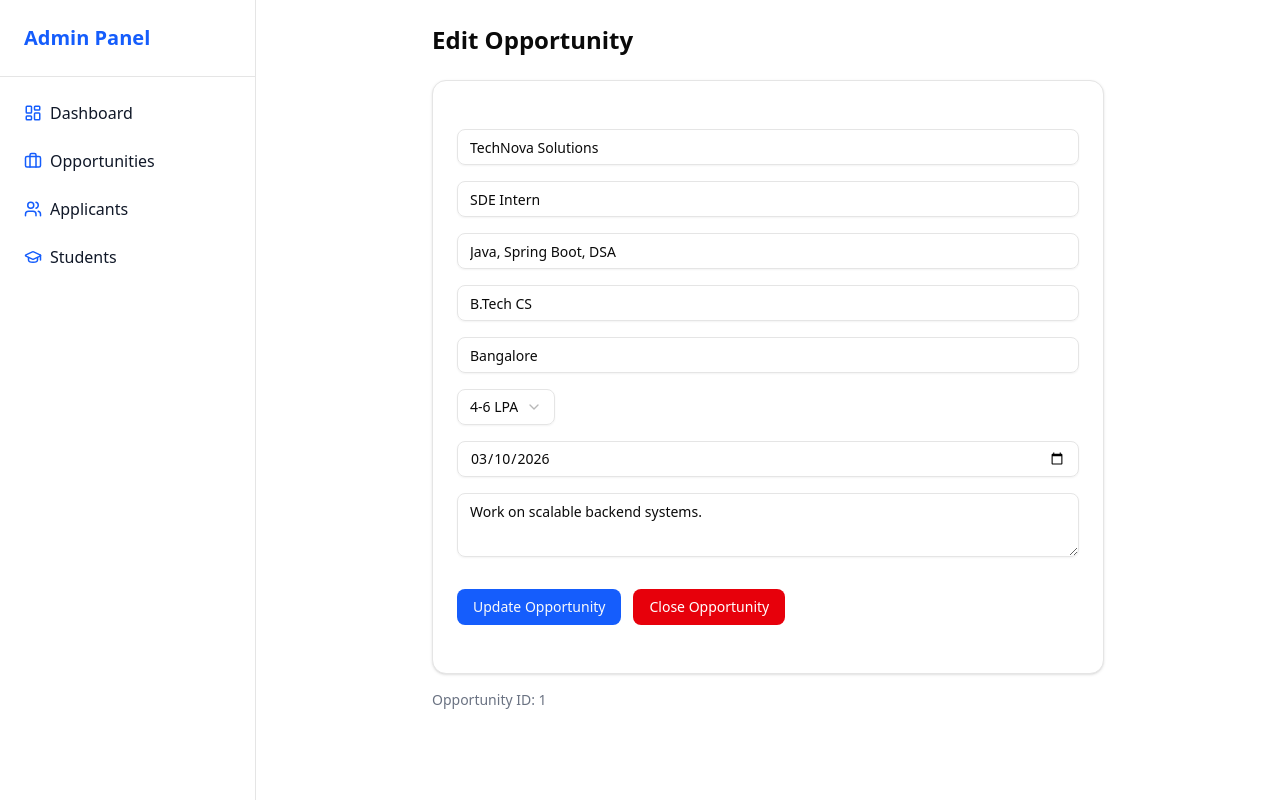
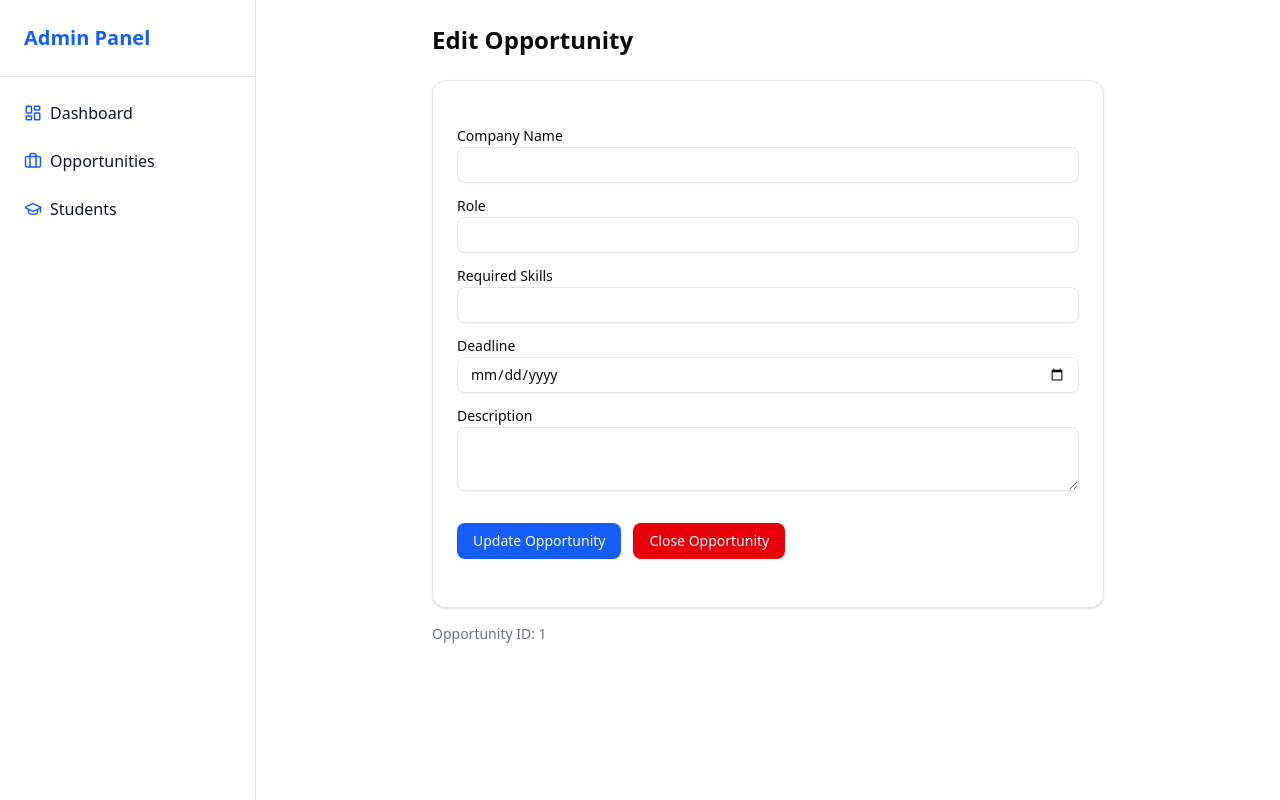
Before and after one commit to Aman-Ingale/coding-savvy-placement-portal, a Next.js app: page /admin/opportunities/1/edit in a window 1280 px wide. Built offline with nearby package versions, Linux system fonts and the light colour scheme; no server answers; the database is empty.

Commit message:
linked admin pages to db

```diff
--- a/app/admin/opportunities/[id]/edit/page.jsx
+++ b/app/admin/opportunities/[id]/edit/page.jsx
@@ -5,22 +5,46 @@ import { Input } from "@/components/ui/input";
 import { Button } from "@/components/ui/button";
 import { Textarea } from "@/components/ui/textarea";
 import { Card, CardContent } from "@/components/ui/card";
-import { Select, SelectTrigger, SelectValue, SelectContent, SelectItem } from "@/components/ui/select";
+import { Label } from "@/components/ui/label";
+import { useEffect, useState } from "react";
+import { getOpportunityById, updateOpportunity } from "@/app/actions/opportunities.actions";
 
 export default function EditOpportunityPage() {
   const { id } = useParams();
 
-  // Mock existing opportunity data (later fetch from backend)
-  const opportunity = {
-    company: "TechNova Solutions",
-    role: "SDE Intern",
-    skills: "Java, Spring Boot, DSA",
-    eligibility: "B.Tech CS",
-    location: "Bangalore",
-    package: "4-6 LPA",
-    deadline: "2026-03-10",
-    description: "Work on scalable backend systems.",
+  const [opportunity, setOpportunity] = useState(null);
+
+  useEffect(() => {
+    async function getData() {
+      const temp = await getOpportunityById(id);
+      setOpportunity(temp?.data || {});
+    }
+    if (id) getData();
+  }, [id]);
+
+  const handleFieldChange = (field, value) => {
+    setOpportunity((prev) => ({ ...(prev || {}), [field]: value }));
   };
+
+  const handleUpdate = async () => {
+    const updated = {
+      ...opportunity,
+      deadline: new Date(opportunity.deadline).toISOString(),
+    };
+    setOpportunity(updated);
+    await updateOpportunity(id, updated);
+  };
+
+  const handleClose = async () => {
+    const updated = {
+      ...opportunity,
+      status: "closed",
+    };
+    setOpportunity(updated);
+    await updateOpportunity(id, updated);
+  };
+
+  if (!opportunity) return null;
 
   return (
     <div className="max-w-2xl mx-auto">
@@ -28,64 +52,74 @@ export default function EditOpportunityPage() {
 
       <Card className="shadow-sm">
         <CardContent className="p-6 space-y-4">
+
+          <div className="space-y-1">
+            <Label htmlFor="company_name">Company Name</Label>
             <Input
-            defaultValue={opportunity.company}
-            placeholder="Company Name"
+              id="company_name"
+              value={opportunity.company_name || ""}
+              onChange={(e) => handleFieldChange("company_name", e.target.value)}
             />
+          </div>
 
+          <div className="space-y-1">
+            <Label htmlFor="role">Role</Label>
             <Input
-            defaultValue={opportunity.role}
-            placeholder="Role"
+              id="role"
+              value={opportunity.role || ""}
+              onChange={(e) => handleFieldChange("role", e.target.value)}
             />
+          </div>
 
+          <div className="space-y-1">
+            <Label htmlFor="required_skills">Required Skills</Label>
             <Input
-            defaultValue={opportunity.skills}
-            placeholder="Required Skills"
+              id="required_skills"
+              value={opportunity.required_skills || ""}
+              onChange={(e) =>
+                handleFieldChange("required_skills", e.target.value)
+              }
             />
+          </div>
 
+          <div className="space-y-1">
+            <Label htmlFor="deadline">Deadline</Label>
             <Input
-            defaultValue={opportunity.eligibility}
-            placeholder="Eligibility (e.g., B.Tech CS)"
+              id="deadline"
+              type="date"
+              value={
+                opportunity.deadline
+                  ? new Date(opportunity.deadline).toISOString().slice(0, 10)
+                  : ""
+              }
+              onChange={(e) => handleFieldChange("deadline", e.target.value)}
             />
+          </div>
 
-          <Input
-            defaultValue={opportunity.location}
-            placeholder="Location (e.g., Remote/Bangalore)"
+          <div className="space-y-1">
+            <Label htmlFor="description">Description</Label>
+            <Textarea
+              id="description"
+              value={opportunity.description || ""}
+              onChange={(e) =>
+                handleFieldChange("description", e.target.value)
+              }
             />
-
-          {/* Package Dropdown */}
-          <Select defaultValue={opportunity.package}>
-            <SelectTrigger>
-              <SelectValue placeholder="Select Package Range" />
-            </SelectTrigger>
-            <SelectContent>
-              <SelectItem value="4-6 LPA">4-6 LPA</SelectItem>
-              <SelectItem value="6-8 LPA">6-8 LPA</SelectItem>
-              <SelectItem value="8-10 LPA">8-10 LPA</SelectItem>
-              <SelectItem value="10+ LPA">10+ LPA</SelectItem>
-            </SelectContent>
-          </Select>
-
-          <Input
-            type="date"
-            defaultValue={opportunity.deadline}
-          />
-
-          <Textarea
-            defaultValue={opportunity.description}
-            placeholder="Opportunity Description"
-          />
+          </div>
 
           <div className="flex gap-3 pt-4">
-            <Button className="bg-blue-600">Update Opportunity</Button>
-            <Button variant="destructive">Close Opportunity</Button>
+            <Button className="bg-blue-600" onClick={handleUpdate}>
+              Update Opportunity
+            </Button>
+            <Button variant="destructive" onClick={handleClose}>
+              Close Opportunity
+            </Button>
           </div>
+
         </CardContent>
       </Card>
 
-      <p className="text-sm text-gray-500 mt-4">
-        Opportunity ID: {id}
-      </p>
+      <p className="text-sm text-gray-500 mt-4">Opportunity ID: {id}</p>
     </div>
   );
 }
--- a/app/admin/opportunities/new/page.jsx
+++ b/app/admin/opportunities/new/page.jsx
@@ -1,40 +1,100 @@
 "use client";
 
+import { useState } from "react";
 import { Input } from "@/components/ui/input";
 import { Button } from "@/components/ui/button";
 import { Textarea } from "@/components/ui/textarea";
 import { Card, CardContent } from "@/components/ui/card";
-import { Select, SelectTrigger, SelectValue, SelectContent, SelectItem } from "@/components/ui/select";
+import { Label } from "@/components/ui/label";
+import { createOpportunity } from "@/app/actions/opportunities.actions";
 
 export default function NewOpportunity() {
+  const [opportunity, setOpportunity] = useState({
+    company_name: "",
+    role: "",
+    required_skills: "",
+    deadline: "",
+    description: "",
+  });
+
+  const handleChange = (field, value) => {
+    setOpportunity((prev) => ({ ...prev, [field]: value }));
+  };
+
+  async function handleCreate(){
+    try {
+      await createOpportunity(opportunity)
+    } catch (error) {
+      console.log(error)
+    }
+  };
+
   return (
     <div className="max-w-xl mx-auto">
-      <h1 className="text-2xl font-bold text-gray-900 mb-6">Create Opportunity</h1>
+      <h1 className="text-2xl font-bold text-gray-900 mb-6">
+        Create Opportunity
+      </h1>
 
       <Card className="shadow-sm">
         <CardContent className="p-6 space-y-4">
-          <Input placeholder="Company Name" className="text-gray-900" />
-          <Input placeholder="Role" className="text-gray-900" />
-          <Input placeholder="Required Skills" className="text-gray-900" />
-          <Input placeholder="Eligibility (e.g., B.Tech CS)" className="text-gray-900" />
-          <Input placeholder="Location (e.g., Remote/Bangalore)" className="text-gray-900" />
 
-          {/* Package Range Dropdown */}
-          <Select>
-            <SelectTrigger className="text-gray-900">
-              <SelectValue placeholder="Select Package Range" />
-            </SelectTrigger>
-            <SelectContent>
-              <SelectItem value="4-6 LPA">4-6 LPA</SelectItem>
-              <SelectItem value="6-8 LPA">6-8 LPA</SelectItem>
-              <SelectItem value="8-10 LPA">8-10 LPA</SelectItem>
-              <SelectItem value="10+ LPA">10+ LPA</SelectItem>
-            </SelectContent>
-          </Select>
+          <div className="space-y-1">
+            <Label htmlFor="company_name">Company Name</Label>
+            <Input
+              id="company_name"
+              value={opportunity.company_name}
+              onChange={(e) => handleChange("company_name", e.target.value)}
+            />
+          </div>
 
-          <Input type="date" className="text-gray-900" />
-          <Textarea placeholder="Opportunity Description" className="text-gray-900" />
-          <Button className="bg-blue-600 text-white w-full">Create Opportunity</Button>
+          <div className="space-y-1">
+            <Label htmlFor="role">Role</Label>
+            <Input
+              id="role"
+              value={opportunity.role}
+              onChange={(e) => handleChange("role", e.target.value)}
+            />
+          </div>
+
+          <div className="space-y-1">
+            <Label htmlFor="required_skills">Required Skills</Label>
+            <Input
+              id="required_skills"
+              value={opportunity.required_skills}
+              onChange={(e) =>
+                handleChange("required_skills", e.target.value)
+              }
+            />
+          </div>
+
+          <div className="space-y-1">
+            <Label htmlFor="deadline">Deadline</Label>
+            <Input
+              id="deadline"
+              type="date"
+              value={opportunity.deadline}
+              onChange={(e) => handleChange("deadline", e.target.value)}
+            />
+          </div>
+
+          <div className="space-y-1">
+            <Label htmlFor="description">Opportunity Description</Label>
+            <Textarea
+              id="description"
+              value={opportunity.description}
+              onChange={(e) =>
+                handleChange("description", e.target.value)
+              }
+            />
+          </div>
+
+          <Button
+            className="bg-blue-600 text-white w-full"
+            onClick={handleCreate}
+          >
+            Create Opportunity
+          </Button>
+
         </CardContent>
       </Card>
     </div>
--- a/app/admin/opportunities/page.jsx
+++ b/app/admin/opportunities/page.jsx
@@ -1,17 +1,27 @@
+"use client";
 import Link from "next/link";
 import { Button } from "@/components/ui/button";
 import { Card, CardContent } from "@/components/ui/card";
-
-// Updated opportunities with package ranges (LPA)
-const opportunities = [
-  { id: 1, company: "TechNova", role: "SDE Intern", skills: "Java, React", deadline: "2026-03-10", eligibility: "B.Tech CS", location: "Bangalore", package: "4-6 LPA" },
-  { id: 2, company: "FinCorp", role: "Data Analyst", skills: "Python, SQL", deadline: "2026-02-25", eligibility: "B.Sc/BE", location: "Mumbai", package: "4-6 LPA" },
-  { id: 3, company: "GreenSoft", role: "Frontend Developer", skills: "React, Next.js", deadline: "2026-03-15", eligibility: "B.Tech CS/IT", location: "Remote", package: "6-8 LPA" },
-  { id: 4, company: "HealthPlus", role: "Backend Intern", skills: "Node.js, MongoDB", deadline: "2026-03-05", eligibility: "BE/ME CS", location: "Hyderabad", package: "4-6 LPA" },
-  { id: 5, company: "EduLearn", role: "Fullstack Intern", skills: "React, Node.js, SQL", deadline: "2026-04-01", eligibility: "B.Tech CS", location: "Delhi", package: "6-8 LPA" },
-];
+import { Badge } from "@/components/ui/badge";
+import { Label } from "@/components/ui/label";
+import { useEffect, useState } from "react";
+import { getAllOpportunities } from "@/app/actions/opportunities.actions";
 
 export default function OpportunitiesPage() {
+  const [opportunities, setOpportunities] = useState([]);
+
+  useEffect(() => {
+    async function getData() {
+      try {
+        const temp = await getAllOpportunities();
+        setOpportunities(temp.data ?? []);
+      } catch (error) {
+        console.log(error);
+      }
+    }
+    getData();
+  }, []);
+
   return (
     <div>
       <div className="flex justify-between mb-6">
@@ -22,23 +32,80 @@ export default function OpportunitiesPage() {
       </div>
 
       <div className="space-y-4">
-        {opportunities.map((opp) => (
-          <Card key={opp.id} className="shadow-sm hover:shadow-md transition">
-            <CardContent className="flex justify-between items-center p-4">
-              <div>
-                <h3 className="font-semibold text-gray-900">{opp.role}</h3>
-                <p className="text-sm text-gray-500">{opp.company}</p>
-                <p className="text-sm text-gray-400">Skills: {opp.skills}</p>
-                <p className="text-sm text-gray-400">Eligibility: {opp.eligibility}</p>
-                <p className="text-sm text-gray-400">Location: {opp.location}</p>
-                <p className="text-sm text-gray-400">Package: {opp.package}</p>
-                <p className="text-sm text-gray-400">Deadline: {opp.deadline}</p>
+        {opportunities.map((opp, index) => (
+          <Card
+            key={opp?.id ?? index}
+            className="border border-gray-200 hover:border-gray-300 hover:shadow-md transition"
+          >
+            <CardContent className="p-5 flex justify-between gap-6">
+              <div className="space-y-2">
+                <div>
+                  <h3 className="text-xl font-semibold text-gray-900">
+                    {opp?.role}
+                  </h3>
+                  <p className="text-sm text-gray-600">
+                    {opp?.company_name}
+                  </p>
+                </div>
+
+                <div className="grid grid-cols-1 sm:grid-cols-2 gap-x-6 gap-y-2 text-sm">
+                  <div>
+                    <Label className="text-xs text-gray-500">
+                      Required Skills
+                    </Label>
+                    <p className="text-gray-700">
+                      {opp?.required_skills || "-"}
+                    </p>
+                  </div>
+
+                  <div>
+                    <Label className="text-xs text-gray-500">Status</Label>
+                    <Badge
+                      variant={
+                        opp?.status === "active" ? "default" : "secondary"
+                      }
+                    >
+                      {opp?.status}
+                    </Badge>
+                  </div>
+
+                  <div>
+                    <Label className="text-xs text-gray-500">Description</Label>
+                    <p className="text-gray-700 line-clamp-2">
+                      {opp?.description || "-"}
+                    </p>
+                  </div>
+
+                  <div>
+                    <Label className="text-xs text-gray-500">Deadline</Label>
+                    <p className="text-gray-700">
+                      {opp?.deadline
+                        ? new Date(opp.deadline)
+                            .toISOString()
+                            .slice(0, 10)
+                        : "-"}
+                    </p>
+                  </div>
+                </div>
               </div>
-              <div className="flex gap-2">
-                <Link href={`/admin/opportunities/${opp.id}/edit`}>
-                  <Button variant="outline" className="text-gray-900 border-gray-300">Edit</Button>
+
+              <div className="flex flex-col justify-between items-end gap-4">
+                <div className="flex gap-2">
+                  <Link href={`/admin/opportunities/${opp.id}/edit`}>
+                    <Button variant="outline" size="sm">
+                      Edit
+                    </Button>
+                  </Link>
+                  <Button variant="destructive" size="sm">
+                    Close
+                  </Button>
+                </div>
+
+                <Link href={`/admin/opportunities/${opp.id}/applicants`}>
+                  <Button variant="secondary" size="sm">
+                    View Applications
+                  </Button>
                 </Link>
-                <Button variant="destructive">Close</Button>
               </div>
             </CardContent>
           </Card>
--- a/components/admin/Sidebar.jsx
+++ b/components/admin/Sidebar.jsx
@@ -34,9 +34,9 @@ export default function Sidebar({ open, setOpen }) {
           <Link href="/admin/opportunities" className="flex items-center gap-2 p-2 rounded text-gray-900 hover:bg-blue-50">
             <Briefcase size={18} className="text-blue-600" /> Opportunities
           </Link>
-          <Link href="/admin/applicants/" className="flex items-center gap-2 p-2 rounded text-gray-900 hover:bg-blue-50">
+          {/* <Link href="/admin/applicants/" className="flex items-center gap-2 p-2 rounded text-gray-900 hover:bg-blue-50">
             <Users size={18} className="text-blue-600" /> Applicants
-          </Link>
+          </Link> */}
           <Link href="/admin/students" className="flex items-center gap-2 p-2 rounded text-gray-900 hover:bg-blue-50">
             <GraduationCap size={18} className="text-blue-600" /> Students
           </Link>
--- a/package.json
+++ b/package.json
@@ -13,6 +13,7 @@
     "@radix-ui/react-dialog": "^1.1.15",
     "@radix-ui/react-dropdown-menu": "^2.1.16",
     "@radix-ui/react-label": "^2.1.8",
+    "@radix-ui/react-radio-group": "^1.3.8",
     "@radix-ui/react-select": "^2.2.6",
     "@radix-ui/react-slot": "^1.2.4",
     "@supabase/ssr": "^0.8.0",
```
Also changed, not shown: app/actions/applications.actions.js (+24 -1 lines), app/actions/opportunities.actions.js (+4 -3 lines), app/admin/dashboard/page.jsx (+26 -6 lines), app/admin/students/page.jsx (+52 -23 lines), components/ui/radio-group.jsx (added, +43 -0 lines), app/admin/opportunities/[id]/applicants/page.jsx (renamed from app/admin/applicants/page.jsx), 1 other file (tests, documents, lock files or other folders). Lines whose indentation alone changed are shown as unchanged.
